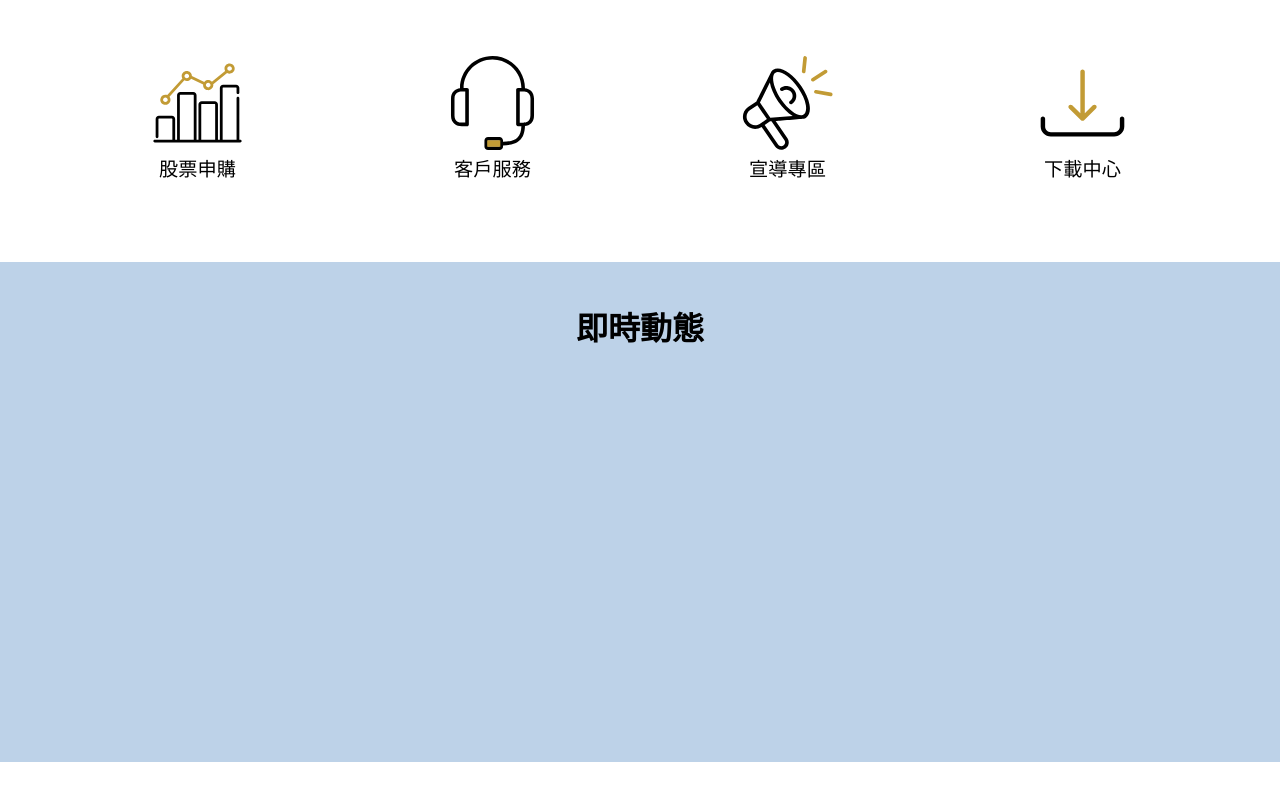
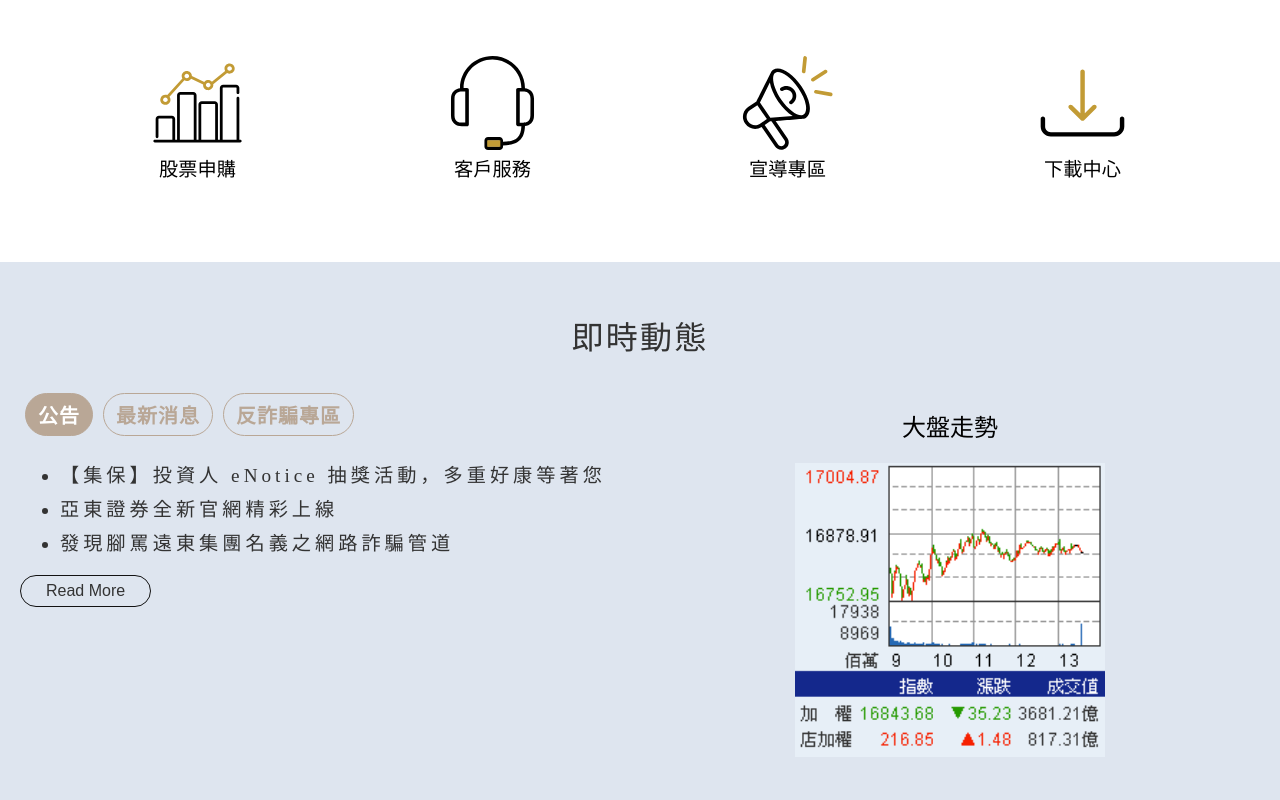
Before and after one commit to elomma/yadon-project, a Vue app: page / in a window 1280 px wide. Shown: the part 570-1370 px from the top of the page. Before the commit the page ends 1332 px from the top, so only its background shows below. Built offline with nearby package versions, Linux system fonts and the light colour scheme.

Commit message:
info area done, go open is pending

```diff
--- a/src/components/FastInfo.vue
+++ b/src/components/FastInfo.vue
@@ -1,27 +1,142 @@
 <template>
-  <div class="fast-info-wrap">
-    <h1>即時動態</h1>
+  <div class="fast-info-out-wrap">
+    <h1 class="info-title">即時動態</h1>
+    <section class="section-wrap">
+      <div class="info-left">
+        <div class="button-wrap">
+          <button class="info-btn btn-active">公告</button>
+          <button class="info-btn">最新消息</button>
+          <button class="info-btn">反詐騙專區</button>
+        </div>
+        <div class="info-test">
+          <ul>
+            <li>【集保】投資人 eNotice 抽獎活動，多重好康等著您</li>
+            <li>亞東證券全新官網精彩上線</li>
+            <li>發現腳罵遠東集團名義之網路詐騙管道</li>
+          </ul>
+        </div>
+        <div class="more-wrap">
+          <button class="read-more">Read More</button>
+        </div>
+      </div>
+      <!-- <div class="info-mid"></div> -->
+      <div class="info-right">
+        <h1 class="photo-title">大盤走勢</h1>
+        <img src="../assets/stockImg.png" alt="">
+      </div>
+    </section>
   </div>
 </template>
 
 
-<style lang="scss">
+<style lang="scss" scoped>
 
-h1{
+.info-title{
   text-align: center;
+  color: #333;
+  letter-spacing: 0.14rem;
+  margin:0;
+  font-weight: 400;
+  margin-bottom: 30px;
 }
 
-.fast-info-wrap{
+.fast-info-out-wrap{
+  // display: flex;
   width: 100vw;
+  // height: 250px;
+  background-color: #dee5ef;
+  box-sizing: border-box;
+  padding: 50px 20px;
+
+}
+
+.section-wrap{
+  display: flex;
+}
+
+.info-left, .info-right{
+  width: 50%;
   height: 500px;
-  background-color: #bdd2e8;
-  padding: 20px;
-  box-sizing: border-box;
+}
+.info-right{
+  text-align: center;
+  img{
+    width: 50%
+  }
 }
 
 
+.info-btn{
+  padding: 6px 12px;
+  margin: 5px;
+  border-radius: 200px;
+  // width: 100px;
+  border: none;
+  font-size: 1.25rem;
+  font-weight: bold;
+  color: #b9a796;
+  border: 1px solid #b9a796;
+  background-color: transparent;
+  letter-spacing: 1px;
+}
+
+.info-test{
+  letter-spacing: 4px;
+  li{
+    padding: 3px 0;
+    color: #333;
+    font-size: 1.2rem;
+  }
+}
+
+.btn-active{
+  background-color:#b9a796;
+  color: white;
+}
+
+.more-wrap{
+  // text-align: end;
+}
+
+.photo-title{
+  font-weight: 350;
+}
+
+.read-more{
+  border: 1px solid #121212;
+  background-color: transparent;
+  border-radius: 200px;
+  padding: 6px 25px;
+  font-size: 1rem;
+  color: #333;
+}
+
 
 @media screen and (max-width: 800px) {
+  .section-wrap{
+    display: block
+  }
+
+  .info-left, .info-right{
+    width: 100%;
+    height: auto;
+  }
+  .info-right{
+    text-align: center;
+    margin: 50px 0;
+    img{
+      width: 65%
+    }
+  }
+
+  .info-test{
+    letter-spacing: 1px;
+    li{
+      padding: 2px 0;
+      color: #333;
+      font-size: 1rem;
+    }
+}
 
 }
 
```
Also changed, not shown: src/assets/stockImg.png (added).
